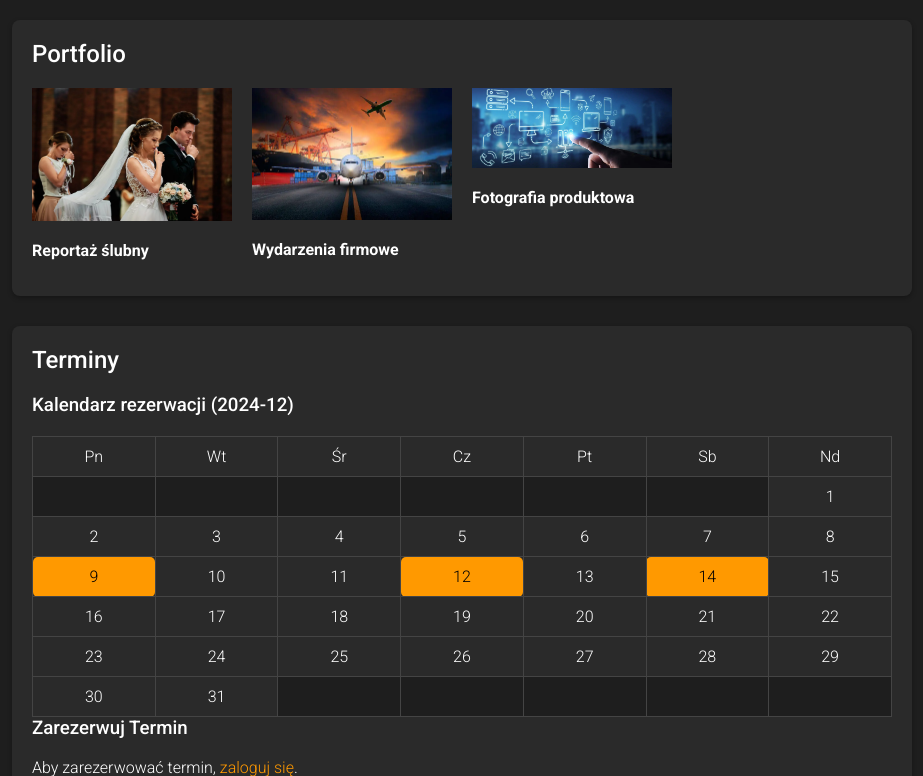
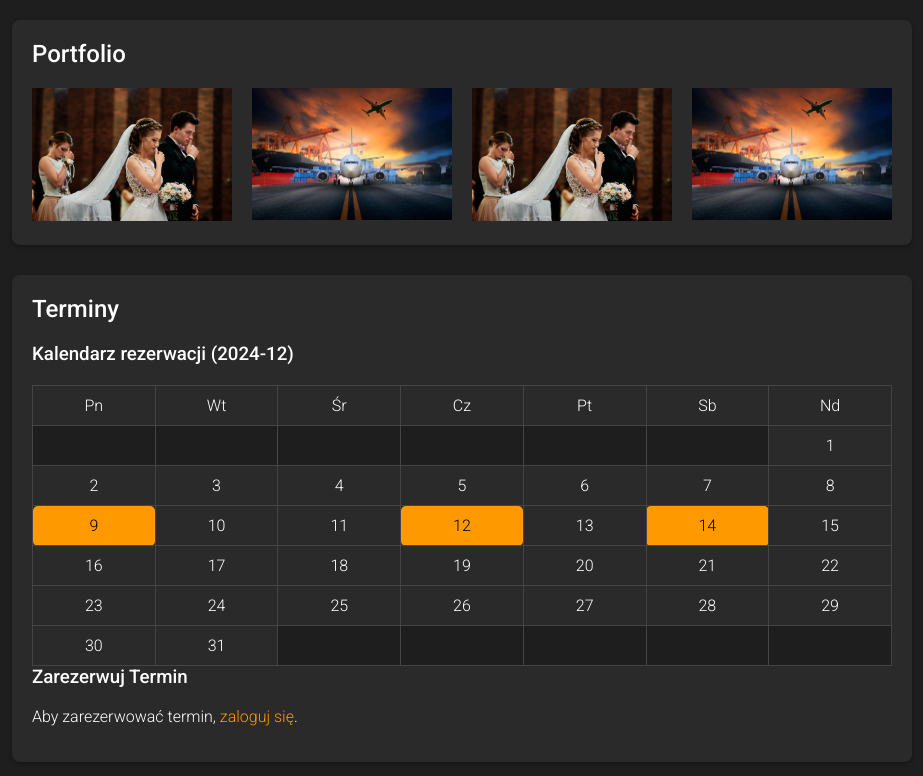
Before and after one commit to szymonsender/Strona_Fotograf, a Flask app: page / in a window 1280 px wide. Shown: the part 140-916 px from the top of the page, without its empty margins (178-1101 px from the left). Run offline with Flask 3, Linux system fonts and the light colour scheme; data comes from the database, SQL or seed files in the repository.

Commit message:
Zmiany wizualne

```diff
--- a/app.py
+++ b/app.py
@@ -87,7 +87,8 @@ def home():
     portfolio = [
         {"title": "Reportaż ślubny", "img": "static/images/slub.jpg"},
         {"title": "Wydarzenia firmowe", "img": "static/images/firma.jpg"},
-        {"title": "Fotografia produktowa", "img": "static/images/produkt.jpg"}
+        {"title": "Reportaż ślubny", "img": "static/images/slub.jpg"},
+        {"title": "Wydarzenia firmowe", "img": "static/images/firma.jpg"},
     ]
 
     now = datetime.date.today()
--- a/templates/index.html
+++ b/templates/index.html
@@ -8,7 +8,7 @@
     <link rel="preconnect" href="https://fonts.googleapis.com">
     <link rel="preconnect" href="https://fonts.gstatic.com" crossorigin>
     <link href="https://fonts.googleapis.com/css2?family=Roboto:wght@300;400;500;700&display=swap" rel="stylesheet">
-
+    <link rel="icon" href="{{ url_for('static', filename='ikona.png') }}" type="image/x-icon">
 </head>
 <body>
     <header>
@@ -38,7 +38,6 @@
                 {% for item in portfolio %}
                     <div>
                         <img src="{{ item.img }}" alt="{{ item.title }}" width="200">
-                        <p><strong>{{ item.title }}</strong></p>
                     </div>
                 {% endfor %}
             </div>
@@ -82,8 +81,6 @@
     </tr>
     {% endfor %}
 </table>
-
-
 
             <h3>Zarezerwuj Termin</h3>
             {% if session.get('user_id') %}
```
Also changed, not shown: static/ikona.png (added).
